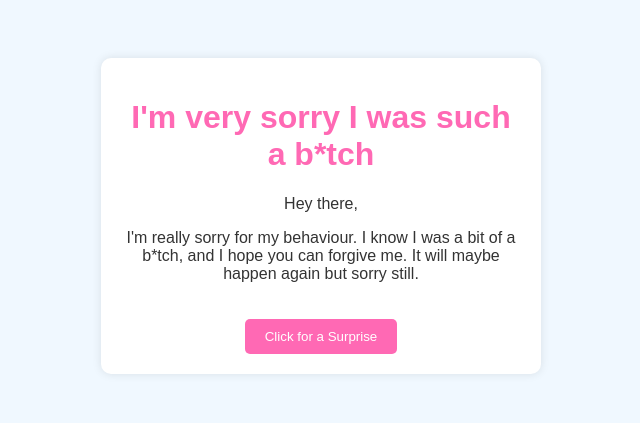
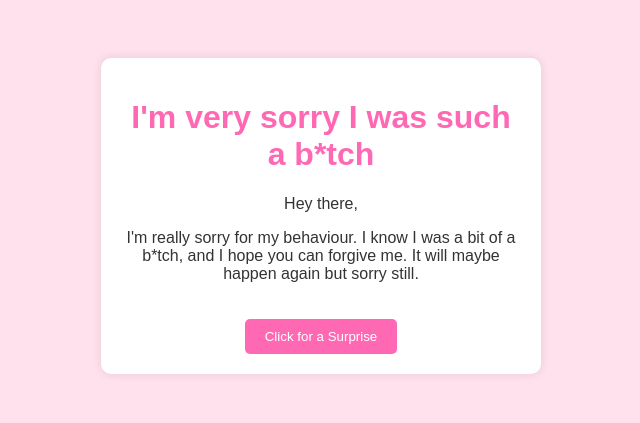
Before and after one commit to theaholtlund/sorry-i-was-a-b1tch, a Flask app: page / in a window 1280 px wide. Shown: the top 423 px of the page, without its empty margins (319-959 px from the left). Run offline with Flask 3, Linux system fonts and the light colour scheme.

Commit message:
Update colour styling

```diff
--- a/static/style.css
+++ b/static/style.css
@@ -1,6 +1,6 @@
 body {
   font-family: Arial, sans-serif;
-  background-color: #f0f8ff;
+  background-color: #ffe1ed;
   color: #333;
   text-align: center;
   padding: 50px;
```
